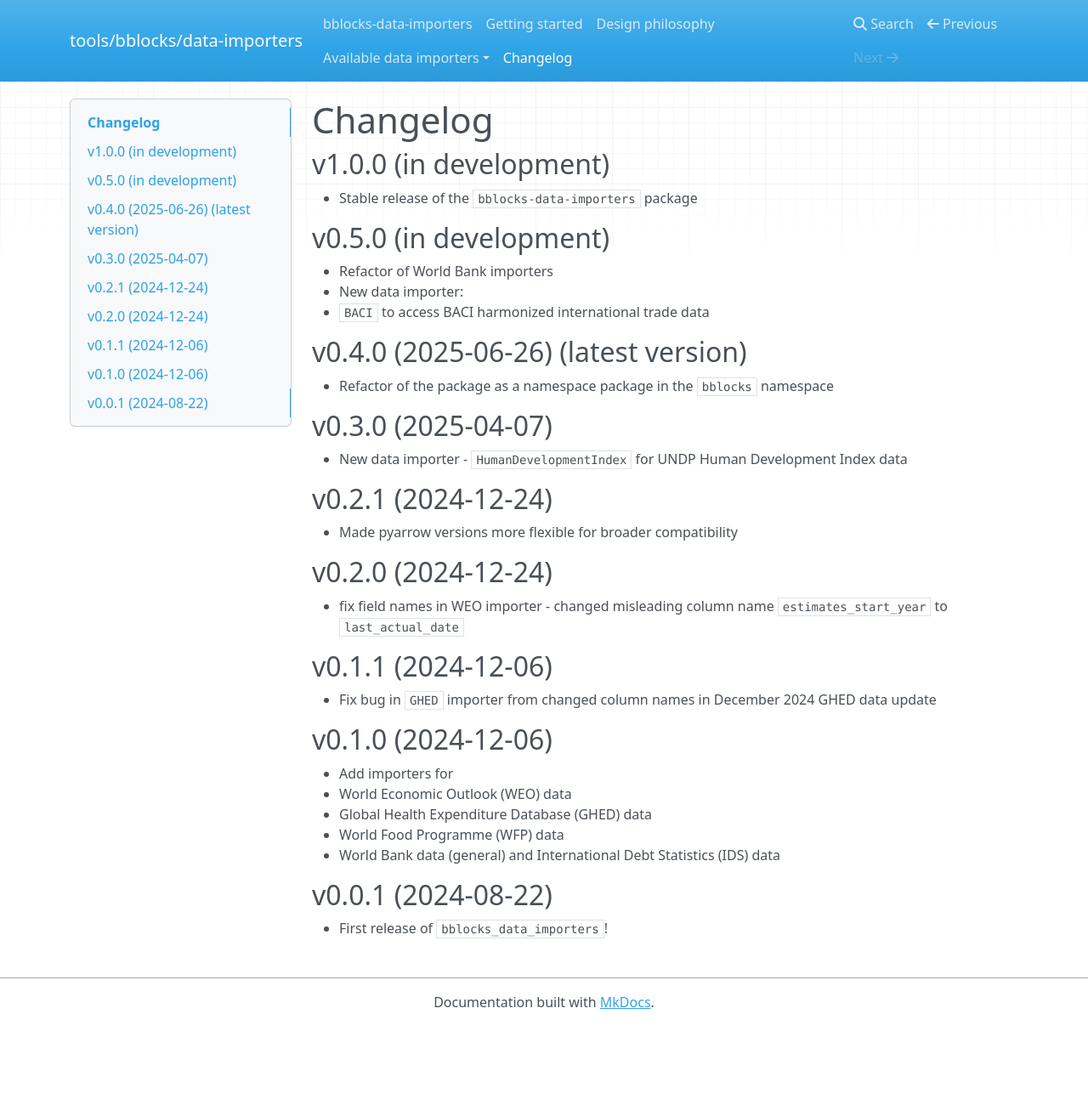
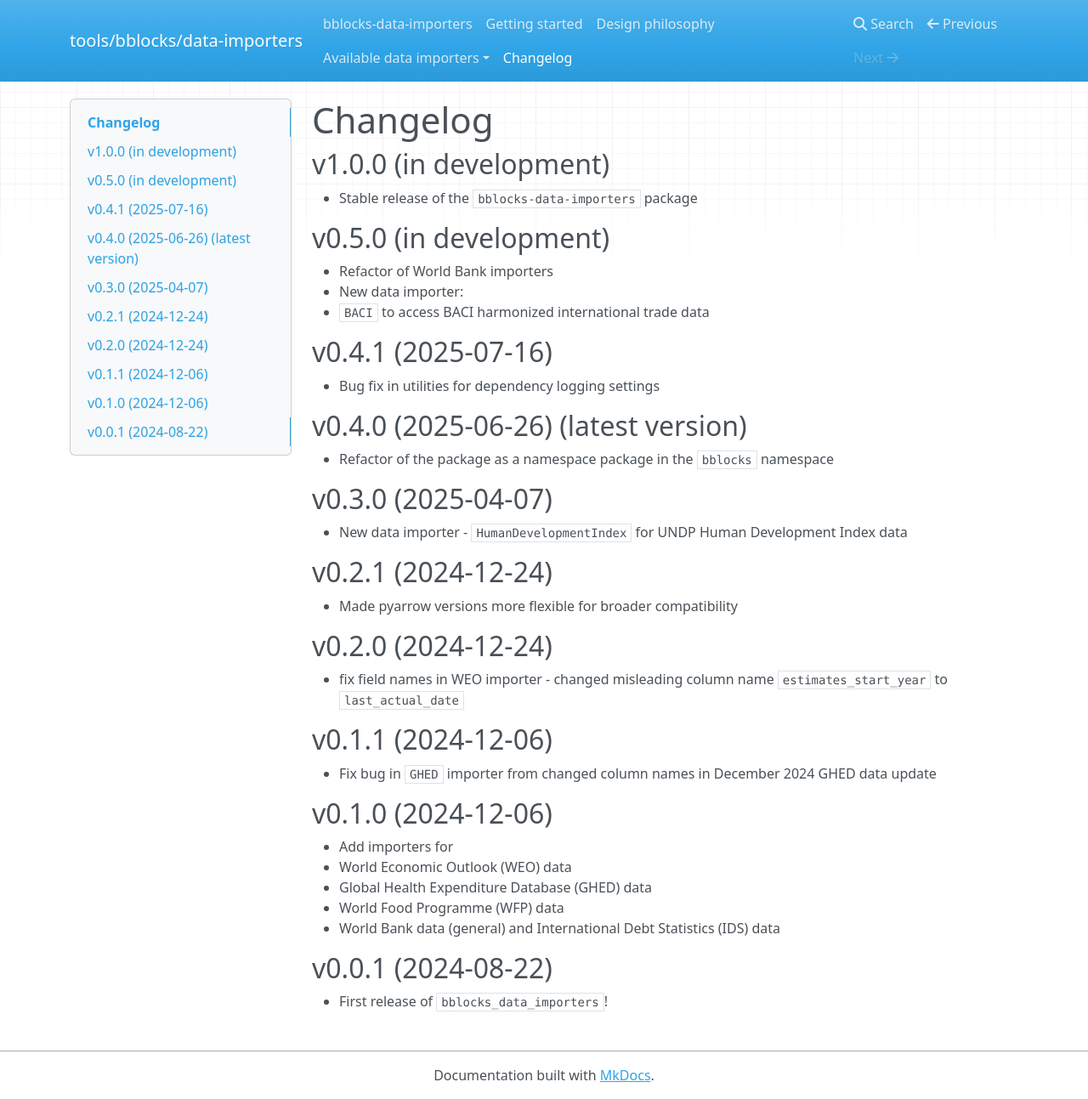
Before and after one commit to ONEcampaign/bblocks_data_importers, an MkDocs documentation site: the page built from docs/docs/changelog.md, in a window 1280 px wide and 1293 px high. Shown: the whole window at 85% size. Built offline with MkDocs 1.6.1, drawn with Linux system fonts in a browser that asks for light colours; nearby versions of some CDN libraries.

Commit message:
bump version patch

```diff
--- a/docs/docs/changelog.md
+++ b/docs/docs/changelog.md
@@ -7,6 +7,9 @@
 - Refactor of World Bank importers
 - New data importer:
   - `BACI` to access BACI harmonized international trade data
+
+## v0.4.1 (2025-07-16)
+- Bug fix in utilities for dependency logging settings
 
 ## v0.4.0 (2025-06-26) (latest version)
 - Refactor of the package as a namespace package in the `bblocks` namespace
--- a/pyproject.toml
+++ b/pyproject.toml
@@ -1,6 +1,6 @@
 [project]
 name = "bblocks-data-importers"
-version = "0.4.0"
+version = "0.4.1"
 description = "Tools to import data from different sources. Part of the bblocks project."
 authors = [
     {name = "ONE Campaign"},
```
